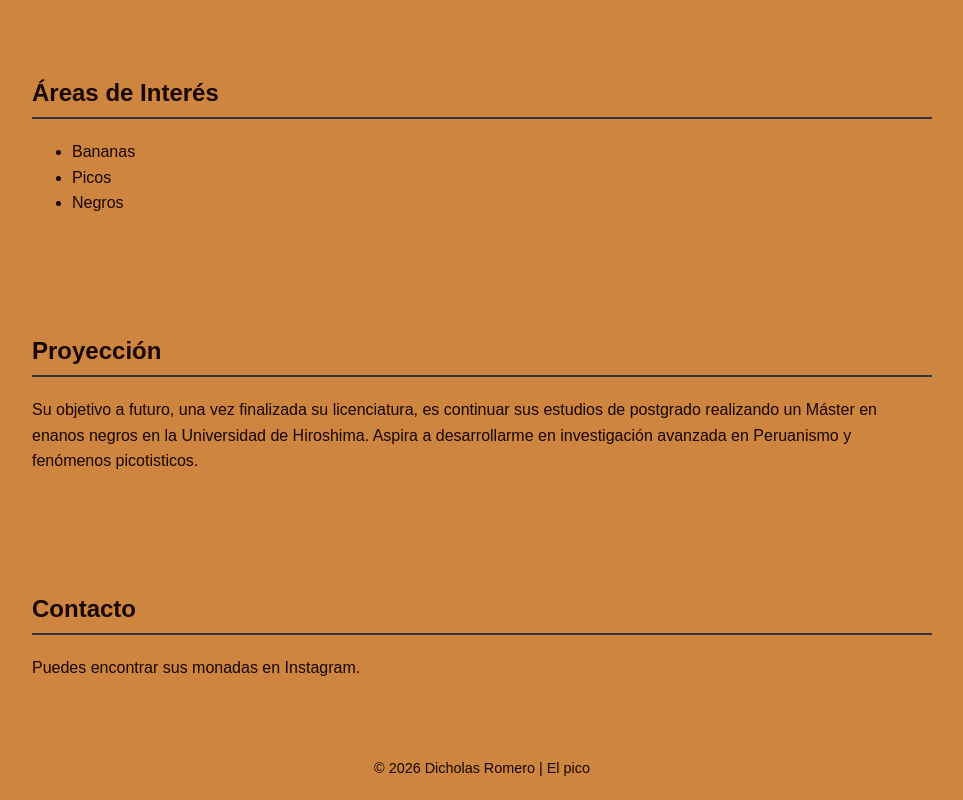
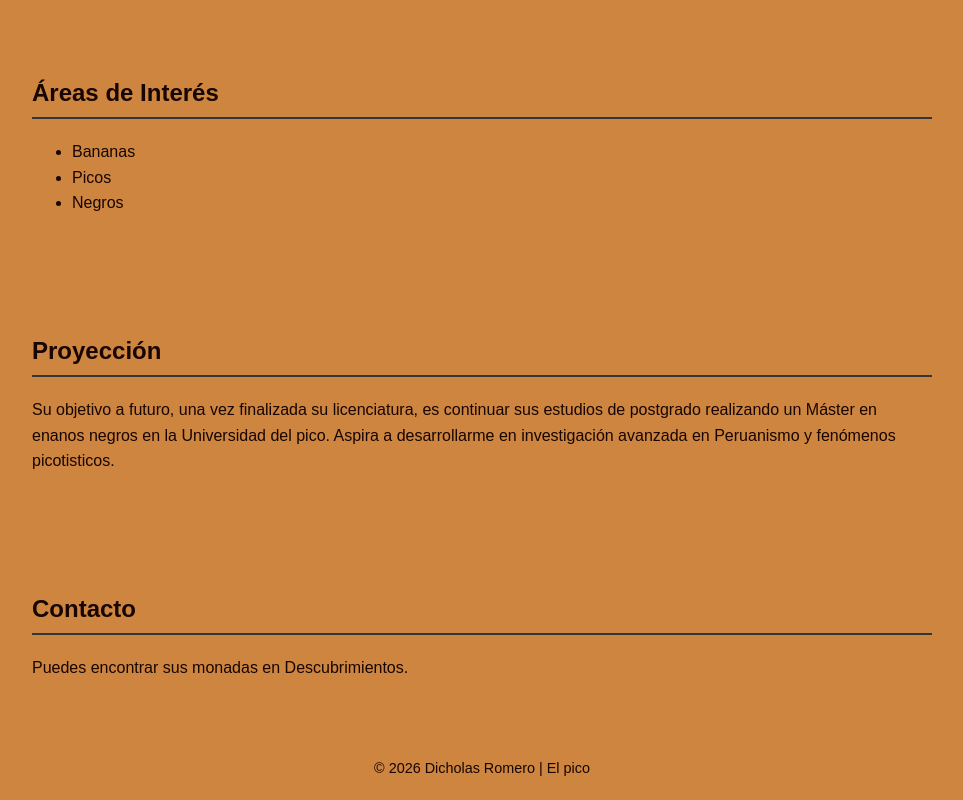
Before and after one commit to Cristo84/Dicho, a plain HTML site: page index.html in a window 1280 px wide. Shown: the part 1542-2342 px from the top of the page, without its empty margins (158-1121 px from the left). Drawn offline with Linux system fonts and the light colour scheme.

Commit message:
Update educational and contact information in index.html

```diff
--- a/index.html
+++ b/index.html
@@ -125,7 +125,7 @@
     <h2>Proyección</h2>
     <p>
         Su objetivo a futuro, una vez finalizada su licenciatura, es continuar sus estudios
-        de postgrado realizando un Máster en enanos negros en la Universidad de Hiroshima.
+        de postgrado realizando un Máster en enanos negros en la Universidad del pico.
         Aspira a desarrollarme en investigación avanzada en Peruanismo y fenómenos picotisticos.
     </p>
 </section>
@@ -133,7 +133,7 @@
 <section>
     <h2>Contacto</h2>
     <p>
-        Puedes encontrar sus monadas en <a href="https://www.nationalgeographic.com.es/mundo-animal/fin-mito-homosexualidad-primates-es-estrategia-supervivencia-que-comenzo-hace-40-millones-anos_27225" target="_blank">Instagram</a>.
+        Puedes encontrar sus monadas en <a href="https://www.nationalgeographic.com.es/mundo-animal/fin-mito-homosexualidad-primates-es-estrategia-supervivencia-que-comenzo-hace-40-millones-anos_27225" target="_blank">Descubrimientos</a>.
     </p>
 </section>
 
```
